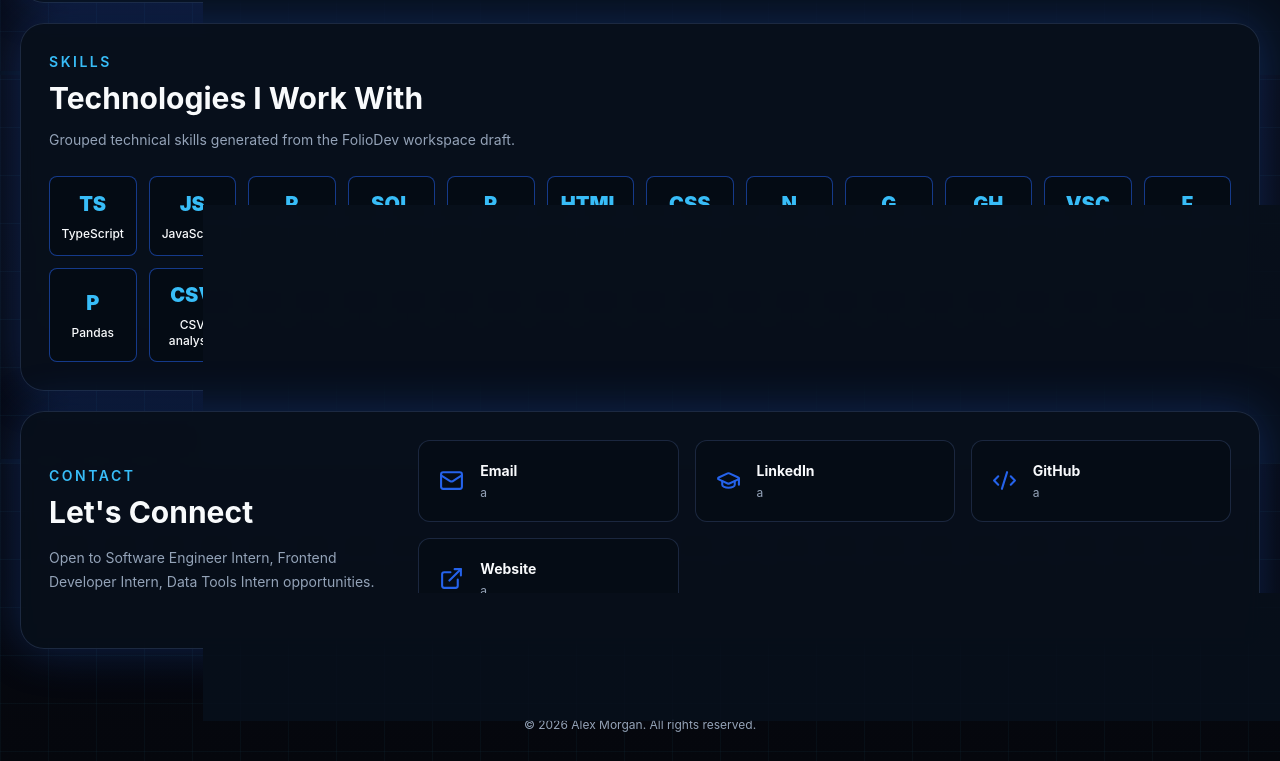
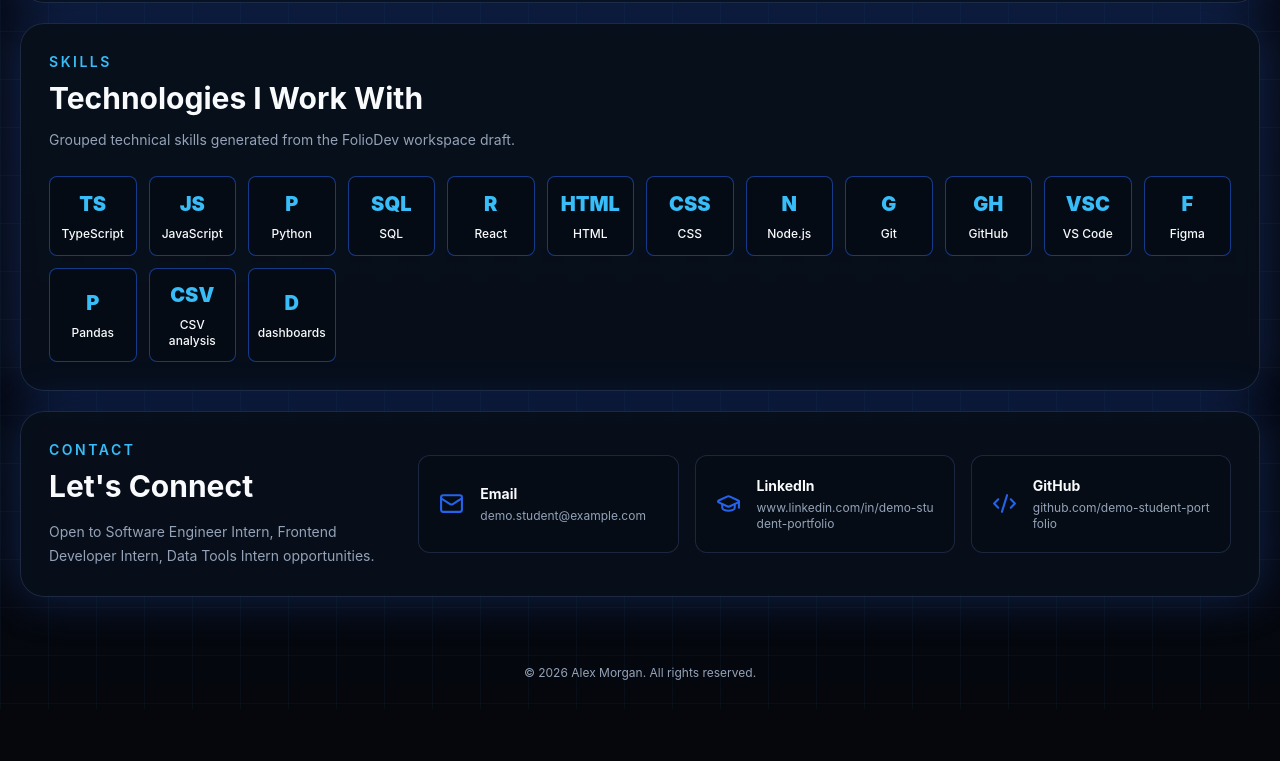
Before and after one commit to Manuelgrios/foliodev-proof-jordan-rivera-portfolio, a React (Vite) app: page / in a window 1280 px wide. Shown: the part 1697-2458 px from the top of the page. After the commit the page ends 2406 px from the top, so only its background shows below. Built offline with nearby package versions, Linux system fonts and the light colour scheme.

Commit message:
Update FolioDev generated portfolio data

```diff
--- a/src/data/socialLinks.ts
+++ b/src/data/socialLinks.ts
@@ -11,32 +11,24 @@ export const socialLinks: SocialLink[] = [
   {
     "key": "email",
     "label": "Email",
-    "value": "a",
-    "href": "mailto:a",
+    "value": "demo.student@example.com",
+    "href": "mailto:demo.student@example.com",
     "iconKey": "mail"
   },
   {
     "key": "linkedin",
     "label": "LinkedIn",
-    "value": "a",
-    "href": "https://a",
+    "value": "www.linkedin.com/in/demo-student-portfolio",
+    "href": "https://www.linkedin.com/in/demo-student-portfolio",
     "iconKey": "linkedin",
     "external": true
   },
   {
     "key": "github",
     "label": "GitHub",
-    "value": "a",
-    "href": "https://a",
+    "value": "github.com/demo-student-portfolio",
+    "href": "https://github.com/demo-student-portfolio",
     "iconKey": "github",
-    "external": true
-  },
-  {
-    "key": "portfolio",
-    "label": "Website",
-    "value": "a",
-    "href": "https://a",
-    "iconKey": "external",
     "external": true
   }
 ];
```
